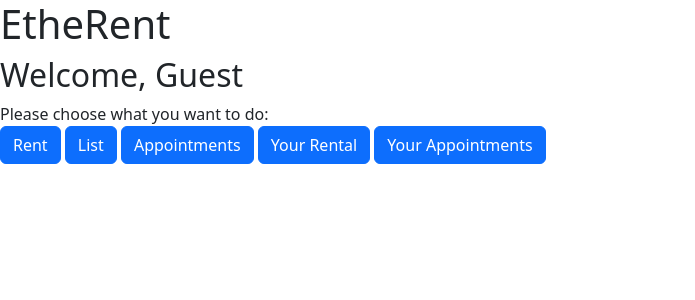
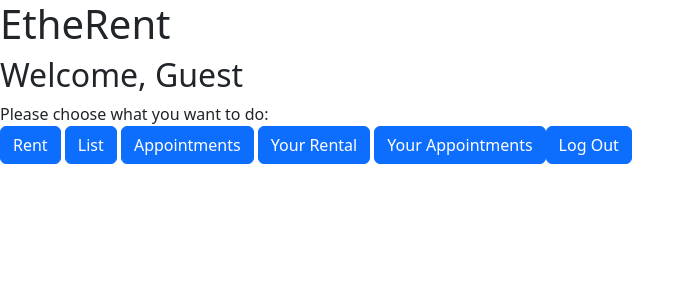
Before and after one commit to lurkstalker/EECE-571G-2023W2-Group02, a React (Create React App) app in the folder dapp_apartment_rental/: page /dashboard in a window 1280 px wide. Shown: the top 300 px of the page, without its empty margins (0-695 px from the left). Built offline with nearby package versions, Linux system fonts and the light colour scheme.

Commit message:
add log out button

```diff
--- a/dapp_apartment_rental/src/HomePage/Dashboard.js
+++ b/dapp_apartment_rental/src/HomePage/Dashboard.js
@@ -19,6 +19,7 @@ const Dashboard = () => {
             <Button color="primary" onClick={() => navigate('/appointments')}>Appointments</Button>{' '}
             <Button color="primary" onClick={() => navigate('/your-rental')}>Your Rental</Button>{' '}
             <Button color="primary" onClick={() => navigate('/your-appointments')}>Your Appointments</Button>
+            <Button color="primary" onClick={() => navigate('/auth')}>Log Out</Button>
         </div>
     );
 };
```
